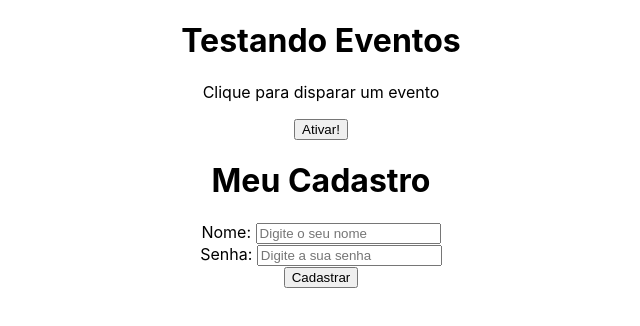
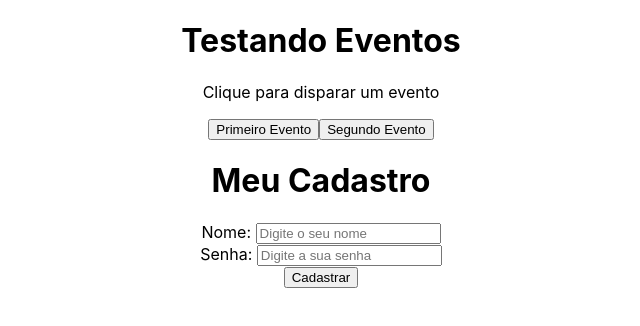
Before and after one commit to amandacbarreto/AnotacoesReactJs, a React (Create React App) app: page / in a window 1280 px wide. Shown: the top 326 px of the page, without its empty margins (319-959 px from the left). Built offline with nearby package versions, Linux system fonts and the light colour scheme.

Commit message:
metodos por props

```diff
--- a/src/components/Evento.js
+++ b/src/components/Evento.js
@@ -1,15 +1,26 @@
+import Button from "./evento/Button"
+
 function Evento() {
 
     function meuEvento(){
-        console.log('Opa, fui ativado!')
+        console.log(`Ativando o primeiro evento`)
+    }
+
+    function segundoEvento(){
+        console.log(`Ativando o segundo evento`)
     }
 
     return (
         <div>
             <p>Clique para disparar um evento</p>
-            <button onClick={meuEvento} >Ativar!</button>
+            <Button event={meuEvento} text ="Primeiro Evento"/>
+            <Button event={segundoEvento} text ="Segundo Evento"/>
+
         </div>
     )
+
+    ////se colocar meuEvento(), o componente entende que já é pra executar a função e ja da o console log
+    //para q o componente entenda que a funcao so deve ser realizada depois, a gente passa dessa forma 'meuEvento' sem os parenteses
 }
 
 export default Evento
--- /dev/null
+++ b/src/components/evento/Button.js
@@ -0,0 +1,5 @@
+function Button (props){
+    return <button onClick={props.event}> {props.text} </button>
+}
+
+export default Button
```
